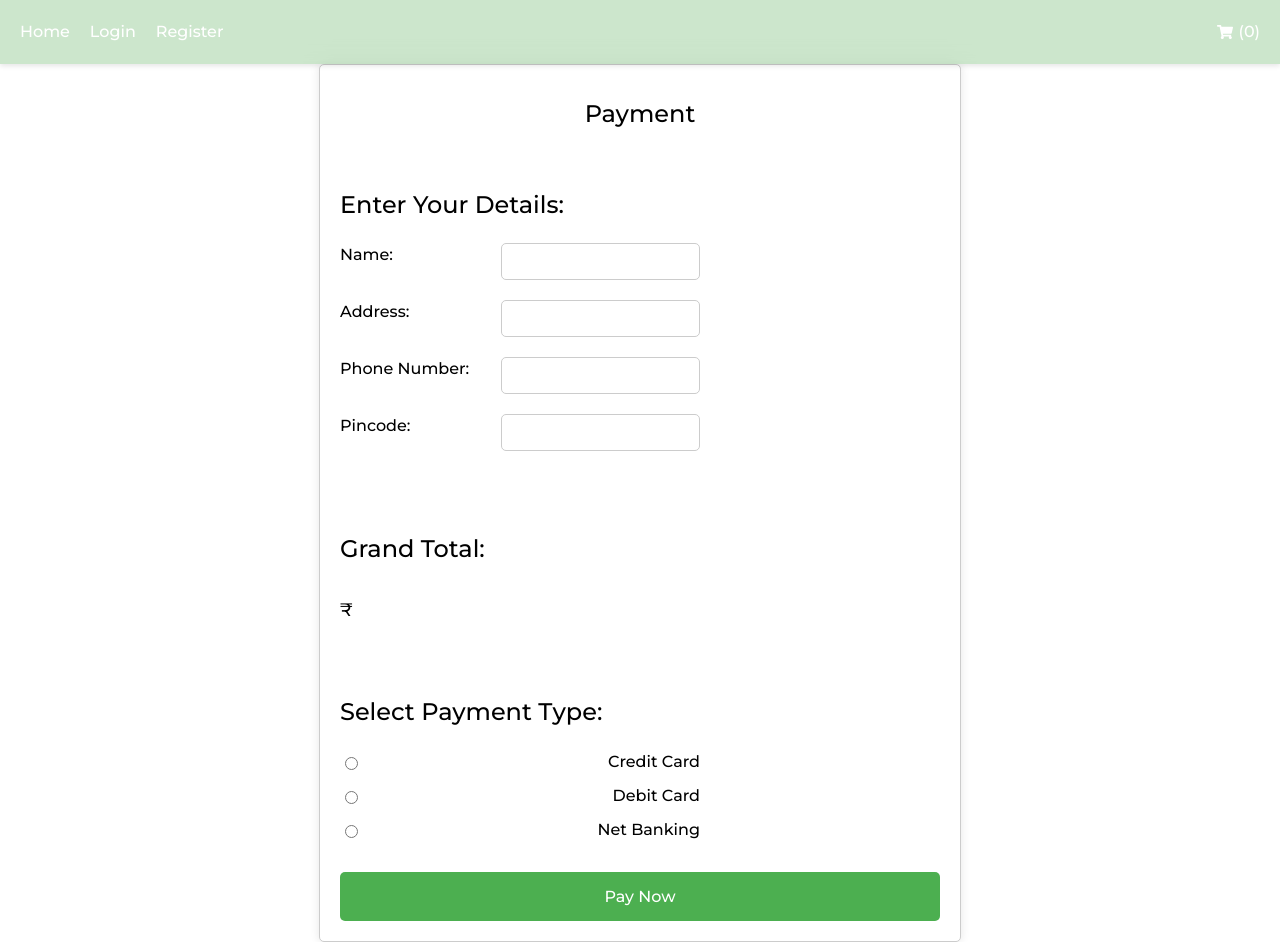
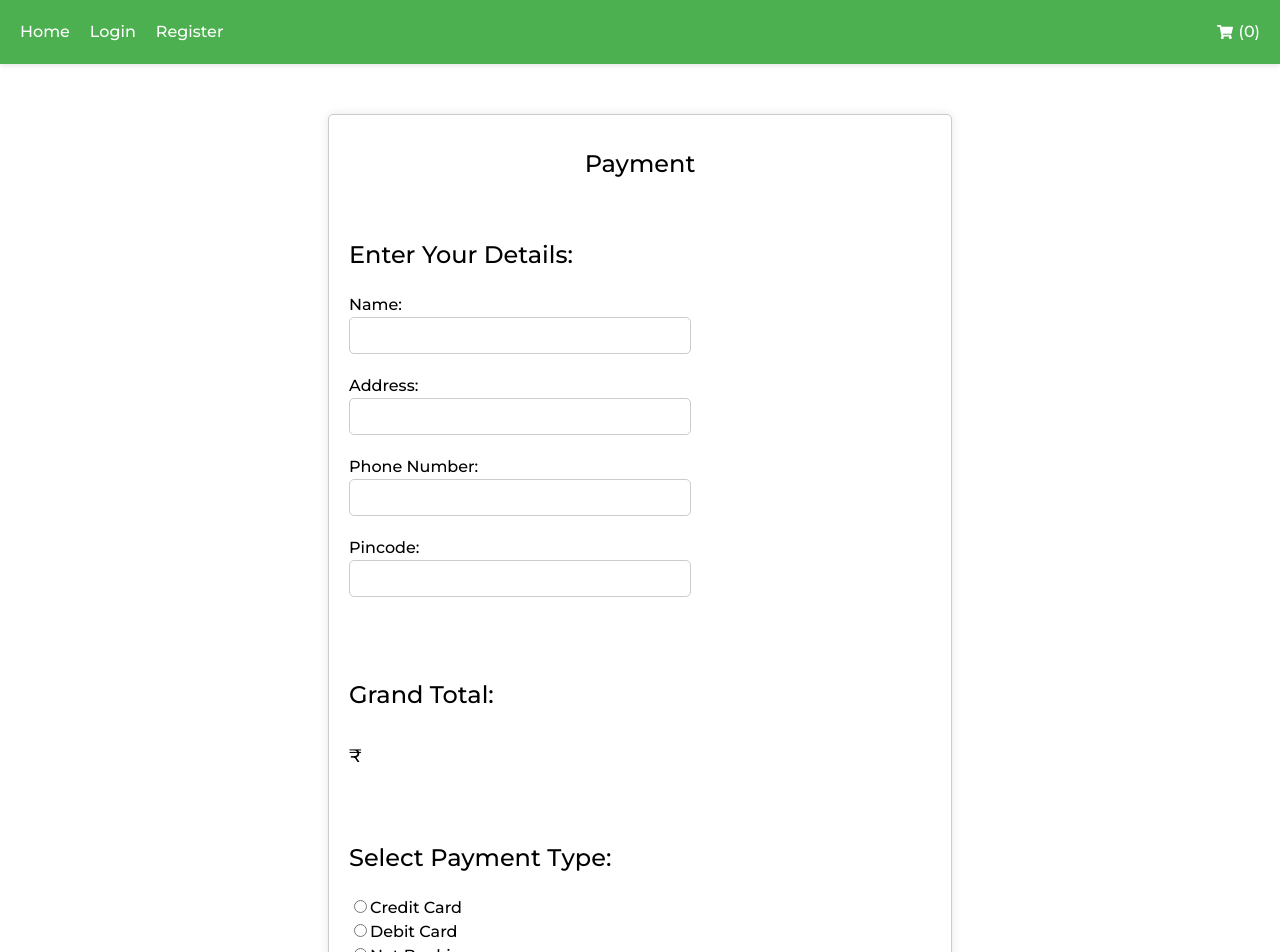
Before and after one commit to MohitNamdev22/MedFlip, a React (Vite) app in the folder MedFlip Mini Project/medflip-frontend/: page /payment in a window 1280 px wide. Shown: the top 952 px of the page. Built offline with nearby package versions, Linux system fonts and the light colour scheme; no server answers.

Commit message:
Tweaks in UI

```diff
--- a/MedFlip Mini Project/medflip-frontend/src/components/AdminDashboard.css
+++ b/MedFlip Mini Project/medflip-frontend/src/components/AdminDashboard.css
@@ -4,7 +4,7 @@
     max-width: 800px;
     margin: 0 auto;
     padding: 20px;
-    background-color: #f9f9f9; /* Light gray background */
+    background-color: #ffff; /* Light gray background */
     border-radius: 8px;
     box-shadow: 0 0 10px rgba(0, 0, 0, 0.1); /* Subtle box shadow */
 }
--- a/MedFlip Mini Project/medflip-frontend/src/components/Checkout.css
+++ b/MedFlip Mini Project/medflip-frontend/src/components/Checkout.css
@@ -4,7 +4,7 @@
     max-width: 800px;
     margin: 0 auto;
     padding: 20px;
-    background-color: #f9f9f9;
+    background-color: #ffff;
     border-radius: 8px;
     box-shadow: 0 0 10px rgba(0, 0, 0, 0.1);
     color: black;
--- a/MedFlip Mini Project/medflip-frontend/src/components/LoginForm.css
+++ b/MedFlip Mini Project/medflip-frontend/src/components/LoginForm.css
@@ -11,7 +11,7 @@
     padding: 20px;
     border: 1px solid #ccc;
     border-radius: 8px;
-    background-color: #f9f9f9;
+    background-color: #ffff;
     box-shadow: 0 0 10px rgba(0, 0, 0, 0.1);
   }
 
--- a/MedFlip Mini Project/medflip-frontend/src/components/MedicationList.css
+++ b/MedFlip Mini Project/medflip-frontend/src/components/MedicationList.css
@@ -6,6 +6,7 @@
   text-align: center;
   font-size: 28px;
   margin-bottom: 20px;
+  color: #333;
   font-family: 'Arial', sans-serif; /* Update font family */
 }
 
@@ -16,7 +17,7 @@
 }
 
 .medication-card {
-  background-color: #f4f4f4;
+  background-color: #ffff;
   border-radius: 8px;
   padding: 20px;
   box-shadow: 0 0 10px rgba(0, 0, 0, 0.1);
--- a/MedFlip Mini Project/medflip-frontend/src/components/NavBar.css
+++ b/MedFlip Mini Project/medflip-frontend/src/components/NavBar.css
@@ -1,5 +1,5 @@
 .navbar {
-  background: rgba(0, 128, 0, 0.2); /* Using a green color for the background with some transparency */
+  background: #4CAF50; /* Using a green color for the background with some transparency */
   backdrop-filter: blur(10px);
   padding: 20px;
   display: flex;
--- a/MedFlip Mini Project/medflip-frontend/src/components/Payment.css
+++ b/MedFlip Mini Project/medflip-frontend/src/components/Payment.css
@@ -1,8 +1,9 @@
 .payment-container {
     max-width: 600px;
-    margin: 0 auto;
+    margin: 50px auto;
     padding: 20px;
     border: 1px solid #ccc;
+    width: fit-content;
     border-radius: 5px;
     background-color: #fff;
     box-shadow: 0 0 10px rgba(0, 0, 0, 0.1);
@@ -23,13 +24,14 @@
     display: flex;
     justify-content: space-between;
     margin-bottom: 10px;
+    flex-direction: column;
     margin-right: 15rem;
     font-weight: bold;
   }
 
   .payment-input {
     padding: 10px;
-
+    width: 20rem;
     margin-bottom: 10px;
     border: 1px solid #ccc;
     border-radius: 5px;
--- a/MedFlip Mini Project/medflip-frontend/src/components/Payment.jsx
+++ b/MedFlip Mini Project/medflip-frontend/src/components/Payment.jsx
@@ -58,15 +58,15 @@ function Payment() {
       <div className="payment-details">
         {/* Payment type selection */}
         <h2>Select Payment Type:</h2>
-        <label className="payment-label">
+        <label className="payment-option">
           <input type="radio" name="paymentType" value="Credit Card" onChange={() => setPaymentType('Credit Card')} />
           Credit Card
         </label>
-        <label className="payment-label">
+        <label className="payment-option">
           <input type="radio" name="paymentType" value="Debit Card" onChange={() => setPaymentType('Debit Card')} />
           Debit Card
         </label>
-        <label className="payment-label">
+        <label className="payment-option">
           <input type="radio" name="paymentType" value="Net Banking" onChange={() => setPaymentType('Net Banking')} />
           Net Banking
         </label>
--- a/MedFlip Mini Project/medflip-frontend/src/components/RegistrationForm.css
+++ b/MedFlip Mini Project/medflip-frontend/src/components/RegistrationForm.css
@@ -9,7 +9,7 @@
     padding: 20px;
     border: 1px solid #ccc;
     border-radius: 8px;
-    background-color: #f9f9f9;
+    background-color: #ffff;
     box-shadow: 0 0 10px rgba(0, 0, 0, 0.1);
     color: #333;
 }
```
